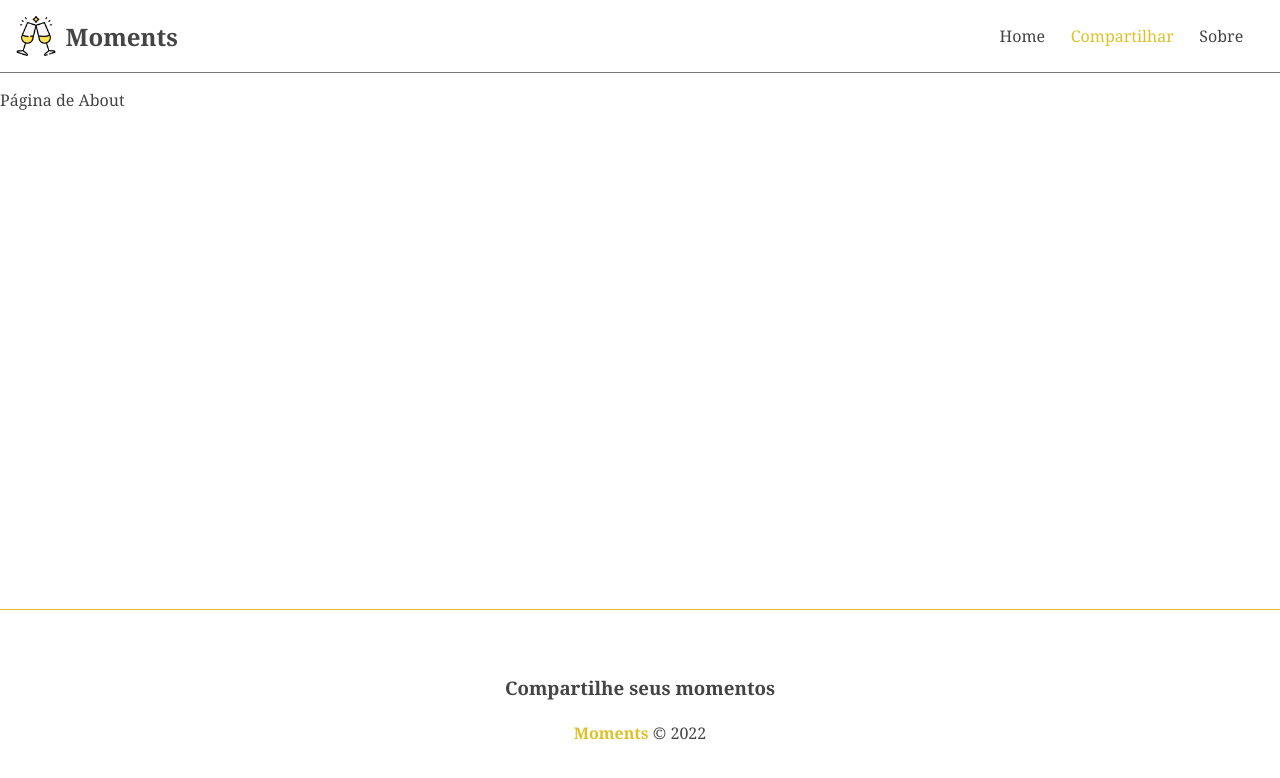
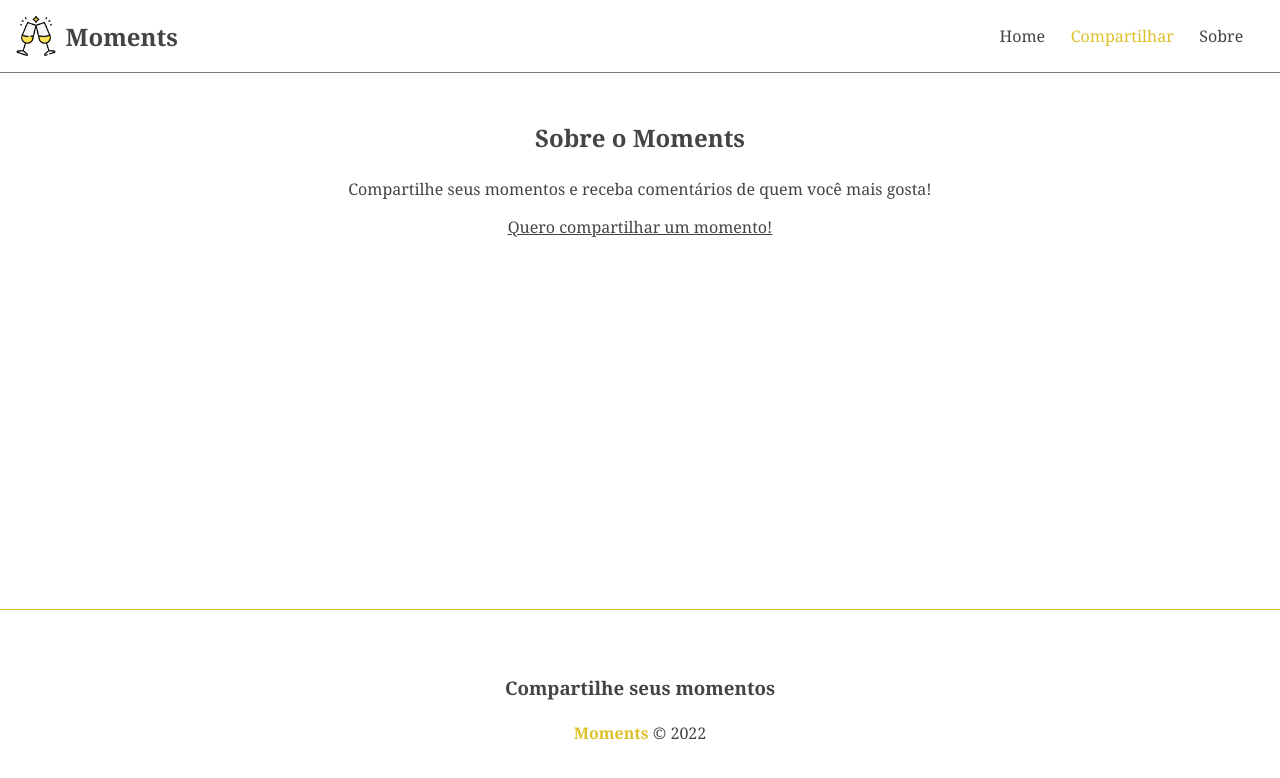
Before and after one commit to jonatas-martins/moments-SPA, an Angular app in the folder moments/: page /about in a window 1280 px wide. Shown: the top 778 px of the page. Built offline with nearby package versions, Linux system fonts and the light colour scheme.

Commit message:
feat: finalization of the service messages and creation of the "about" page

```diff
--- a/moments/src/app/components/messages/messages.component.html
+++ b/moments/src/app/components/messages/messages.component.html
@@ -1,7 +1,7 @@
 <div class="message" *ngIf="MessagesService.message">
   <div class="message-header">
     <h2>Mensagem do Sistema:</h2>
-    <button class="clear">
+    <button class="clear" (click)="MessagesService.clear()">
       <fa-icon [icon]="faTimes"></fa-icon>
     </button>
   </div>
--- a/moments/src/app/components/pages/about/about.component.css
+++ b/moments/src/app/components/pages/about/about.component.css
@@ -0,0 +1,16 @@
+.about {
+  display: flex;
+  flex-direction: column;
+  align-items: center;
+  justify-content: center;
+  padding: 2em;
+}
+
+h2,
+p {
+  margin-bottom: 1em;
+}
+
+.about a {
+  text-decoration: underline;
+}
--- a/moments/src/app/components/pages/about/about.component.html
+++ b/moments/src/app/components/pages/about/about.component.html
@@ -1 +1,5 @@
-<p>Página de About</p>
+<div class="about">
+  <h2>Sobre o Moments</h2>
+  <p>Compartilhe seus momentos e receba comentários de quem você mais gosta!</p>
+  <a routerLink="/moments/new">Quero compartilhar um momento!</a>
+</div>
--- a/moments/src/app/components/pages/new-moment/new-moment.component.ts
+++ b/moments/src/app/components/pages/new-moment/new-moment.component.ts
@@ -1,6 +1,8 @@
 import { Component, OnInit } from '@angular/core';
+import { Router } from '@angular/router';
 import { Moment } from 'src/app/Moments';
 import { MomentService } from 'src/app/services/moment.service';
+import { MessagesService } from 'src/app/services/messages.service';
 
 @Component({
   selector: 'app-new-moment',
@@ -10,7 +12,11 @@
 export class NewMomentComponent implements OnInit {
   btnText = 'Compartilhar!';
 
-  constructor(private momentService: MomentService) {}
+  constructor(
+    private momentService: MomentService,
+    private MessagesService: MessagesService,
+    private router: Router
+  ) {}
 
   ngOnInit(): void {}
 
@@ -25,5 +31,9 @@
     }
 
     await this.momentService.createMoment(formData).subscribe();
+
+    this.MessagesService.add('Momento adicionado com sucesso!');
+
+    this.router.navigate(['/']);
   }
 }
--- a/moments/src/app/services/messages.service.ts
+++ b/moments/src/app/services/messages.service.ts
@@ -7,4 +7,16 @@
   message: string = '';
 
   constructor() {}
+
+  add(message: string) {
+    this.message = message;
+
+    setTimeout(() => {
+      this.clear();
+    }, 4000);
+  }
+
+  clear() {
+    this.message = '';
+  }
 }
```
